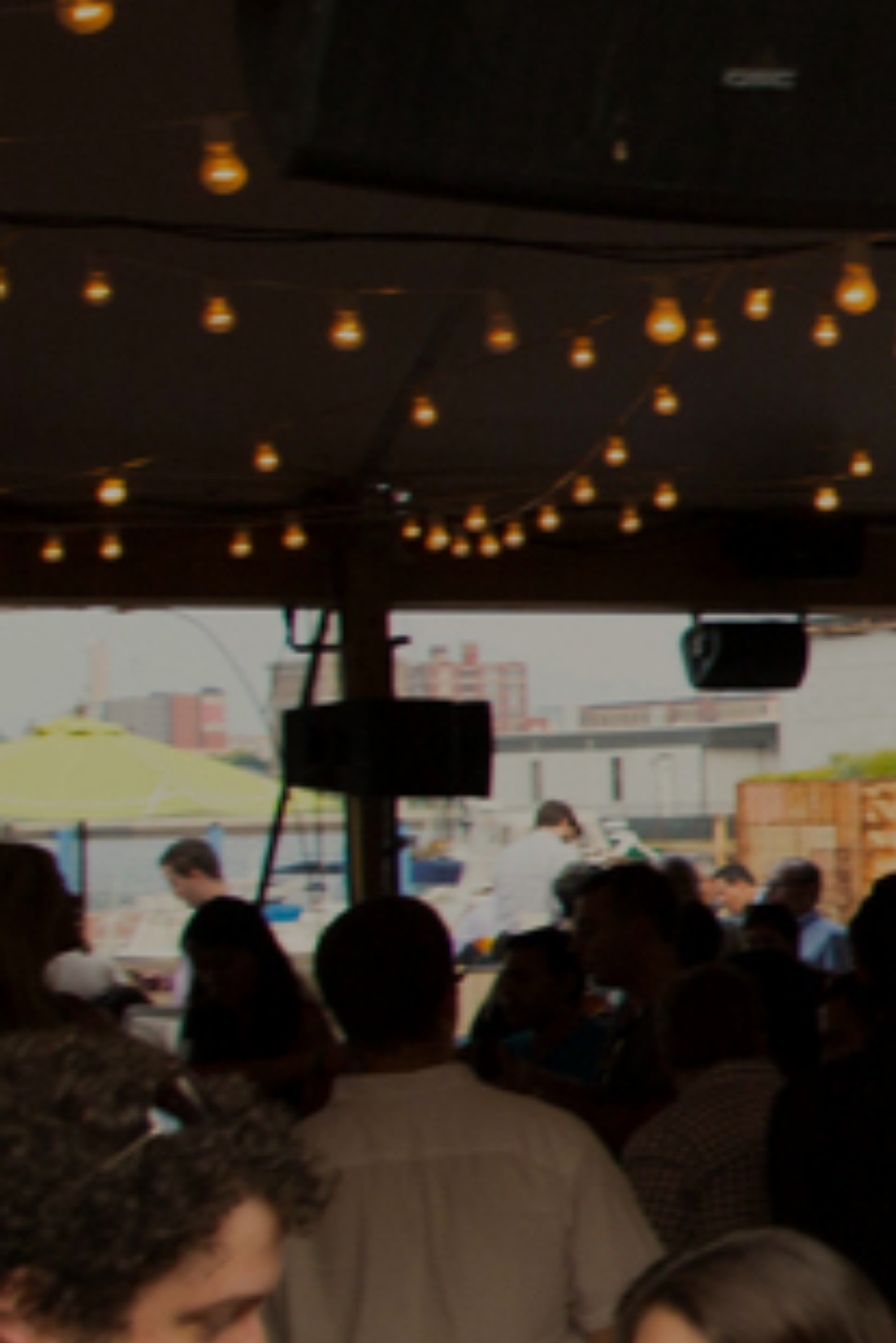
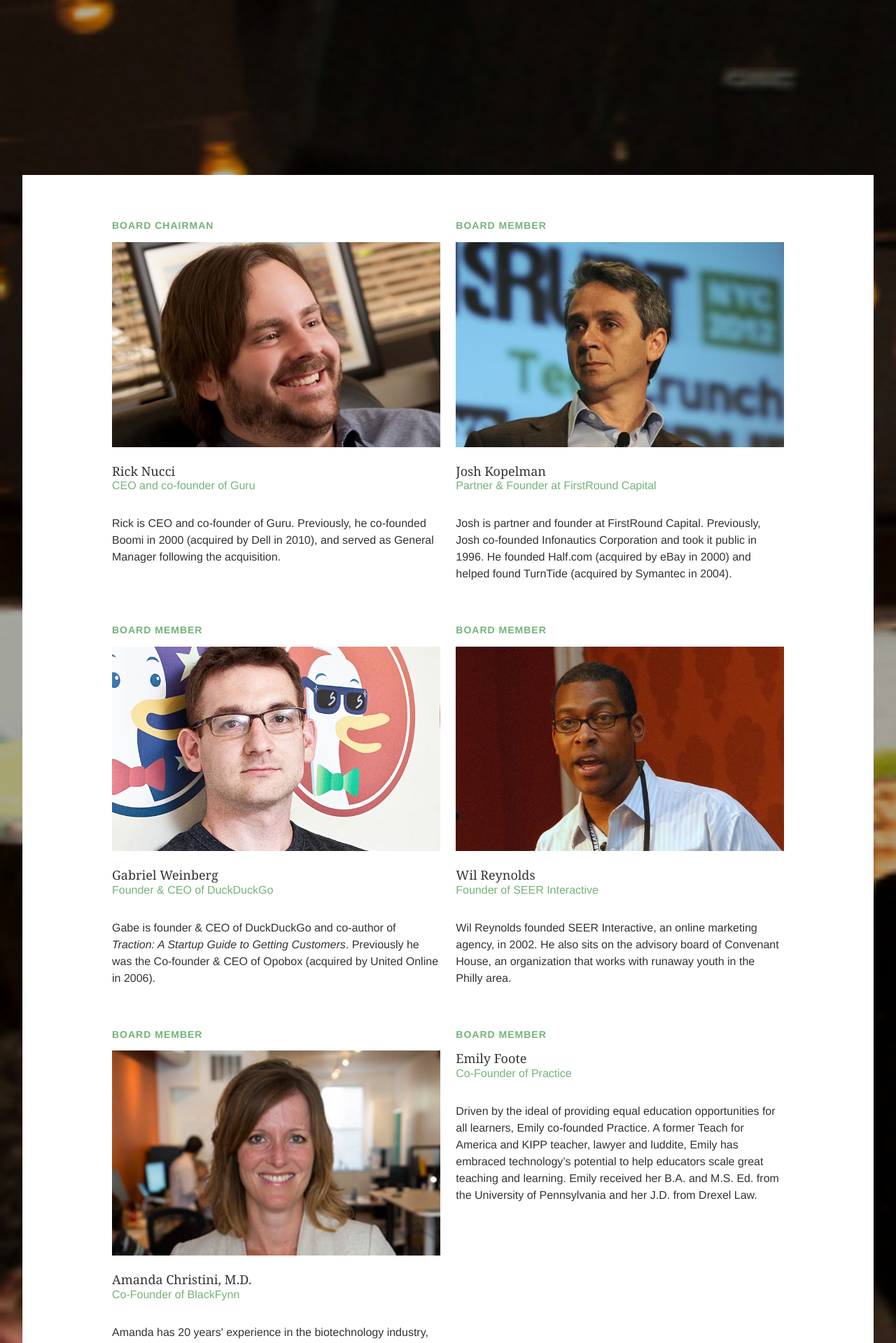
Before and after one commit to phillystartupleaders/psl, a Jekyll site: the page built from leadership/index.html, in a window 1280 px wide. Shown: the part 961-2880 px from the top of the page at 70% size. Built offline with Jekyll 4.4.1, drawn with Linux system fonts in a browser that asks for light colours; nearby versions of some CDN libraries; some of the changed text lies outside the part shown.

Commit message:
add amanda and emily to leadership

```diff
--- a/_sass/layout/_hero.scss
+++ b/_sass/layout/_hero.scss
@@ -1,5 +1,5 @@
 .hero {
-  padding-bottom: 48vh;
+  padding-bottom: 10vh;
   padding-top: 10vh;
   position: relative;
   pointer-events: none;
--- a/leadership/index.html
+++ b/leadership/index.html
@@ -73,6 +73,40 @@ title: Our Leadership
   </li>
 
   <li>
+    <h2>Board Member</h2>
+
+    <div class="photo">
+      <img src="{{ site.baseurl }}/images/leadership/amanda.jpg" alt="Amanda Christini, M.D." />
+    </div>
+
+    <header>
+      <h3><a href="https://www.linkedin.com/in/amanda-christini-0abb8744">Amanda Christini, M.D.</a></h3>
+      <h4><a href="http://www.blackfynn.com/">Co-Founder of BlackFynn</a></h4>
+    </header>
+
+    <div class="bio">
+      <p>Amanda has 20 years' experience in the biotechnology industry, clinical medicine, the business and strategy of medicine and leveraging technology to change clinical practice. Prior to joining Blackfynn, Amanda was Director of Strategic Initiatives at the Penn Medicine Center for Healthcare Innovation.</p>
+    </div>
+  </li>
+
+  <li>
+    <h2>Board Member</h2>
+
+    <div class="photo">
+      <!-- <img src="{{ site.baseurl }}/images/leadership/amanda.jpg" alt="Emily Foote" /> -->
+    </div>
+
+    <header>
+      <h3><a href="https://www.linkedin.com/in/emilycfoote">Emily Foote</a></h3>
+      <h4><a href="https://www.practice.xyz/">Co-Founder of Practice</a></h4>
+    </header>
+
+    <div class="bio">
+      <p>Driven by the ideal of providing equal education opportunities for all learners, Emily co-founded Practice. A former Teach for America and KIPP teacher, lawyer and luddite, Emily has embraced technology’s potential to help educators scale great teaching and learning. Emily received her B.A. and M.S. Ed. from the University of Pennsylvania and her J.D. from Drexel Law.</p>
+    </div>
+  </li>
+
+  <li>
     <h2>Board Secretary</h2>
 
     <div class="photo">
@@ -85,7 +119,7 @@ title: Our Leadership
     </header>
 
     <div class="bio">
-      <p>Danielle is the first entrepreneurs' advocate at Comcast NBCUniversal, focused on startup partnerships and developing Comcast’s accelerator in the Comcast Innovation + Technology Center. Danielle helped launch the City’s Startup PHL seed fund. Danielle is cofounder of HOSPITALity – a tech startup aiming to improve patient experiences in hospitals through hospitality and communications.</p>
+      <p>Danielle is the first entrepreneurs' advocate at Comcast NBCUniversal, focused on startup partnerships and developing Comcast's accelerator in the Comcast Innovation + Technology Center. Danielle helped launch the City's Startup PHL seed fund. Danielle is cofounder of HOSPITALity – a tech startup aiming to improve patient experiences in hospitals through hospitality and communications.</p>
     </div>
   </li>
 
```
Also changed, not shown: images/leadership/amanda.jpg (added).
